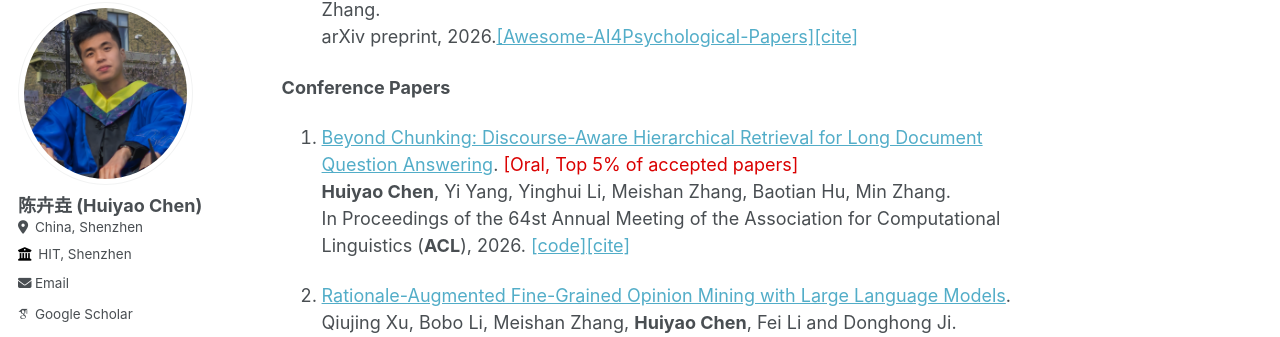
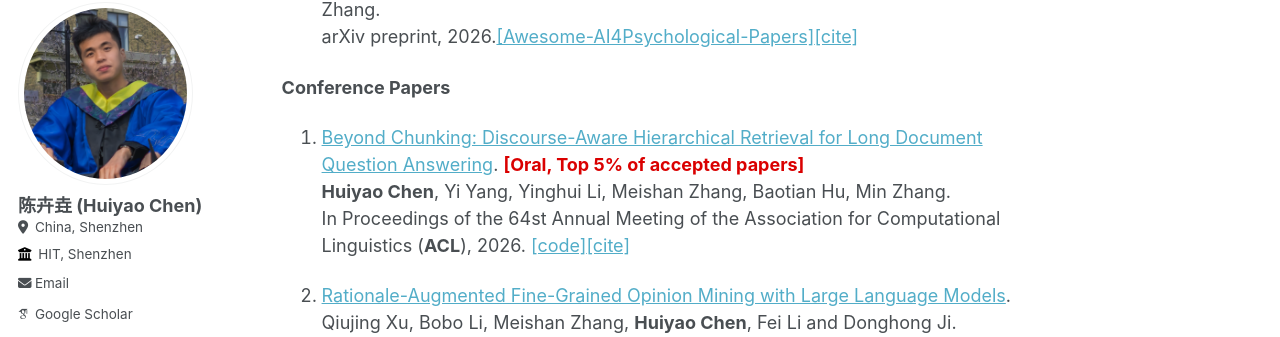
Before and after one commit to DreamH1gh/DreamH1gh.github.io, a Jekyll site: the page built from _pages/about.md, in a window 1280 px wide and 900 px high, scrolled down 1473 px. Shown: the part 104-441 px from the top of the window. Built offline with Jekyll 4.4.1, drawn with Linux system fonts in a browser that asks for light colours; some web fonts are replaced.

Commit message:
ACL 2026 oral

```diff
--- a/_pages/about.md
+++ b/_pages/about.md
@@ -55,7 +55,7 @@ arXiv preprint, 2026.[[Awesome-AI4Psychological-Papers]](https://github.com/Drea
 
 **Conference Papers**
 
-1. [Beyond Chunking: Discourse-Aware Hierarchical Retrieval for Long Document Question Answering](https://arxiv.org/abs/2506.06313). <font color=dark red>[Oral, Top 5% of accepted papers]</font>
+1. [Beyond Chunking: Discourse-Aware Hierarchical Retrieval for Long Document Question Answering](https://arxiv.org/abs/2506.06313). **<font color=dark red>[Oral, Top 5% of accepted papers]</font>**
 <br/>
 **Huiyao Chen**, Yi Yang, Yinghui Li, Meishan Zhang, Baotian Hu, Min Zhang.
 <br/>
```
